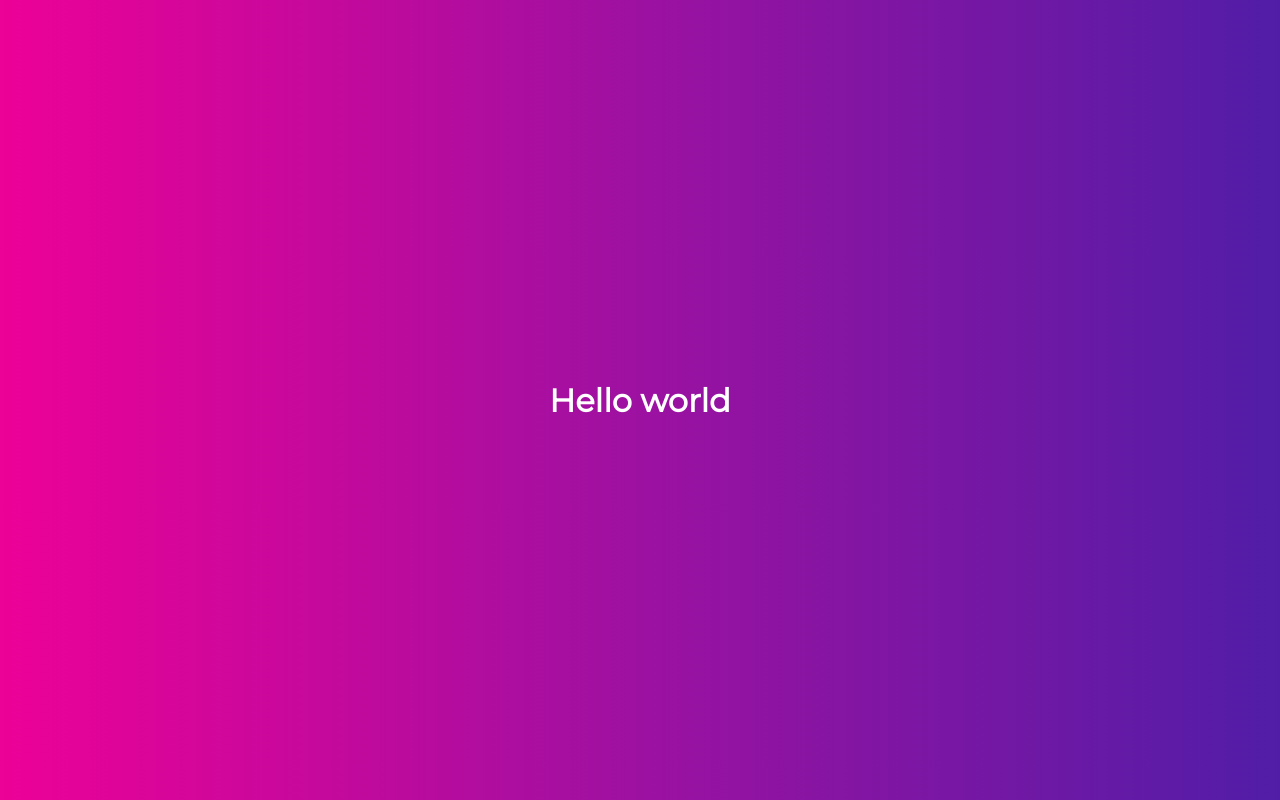
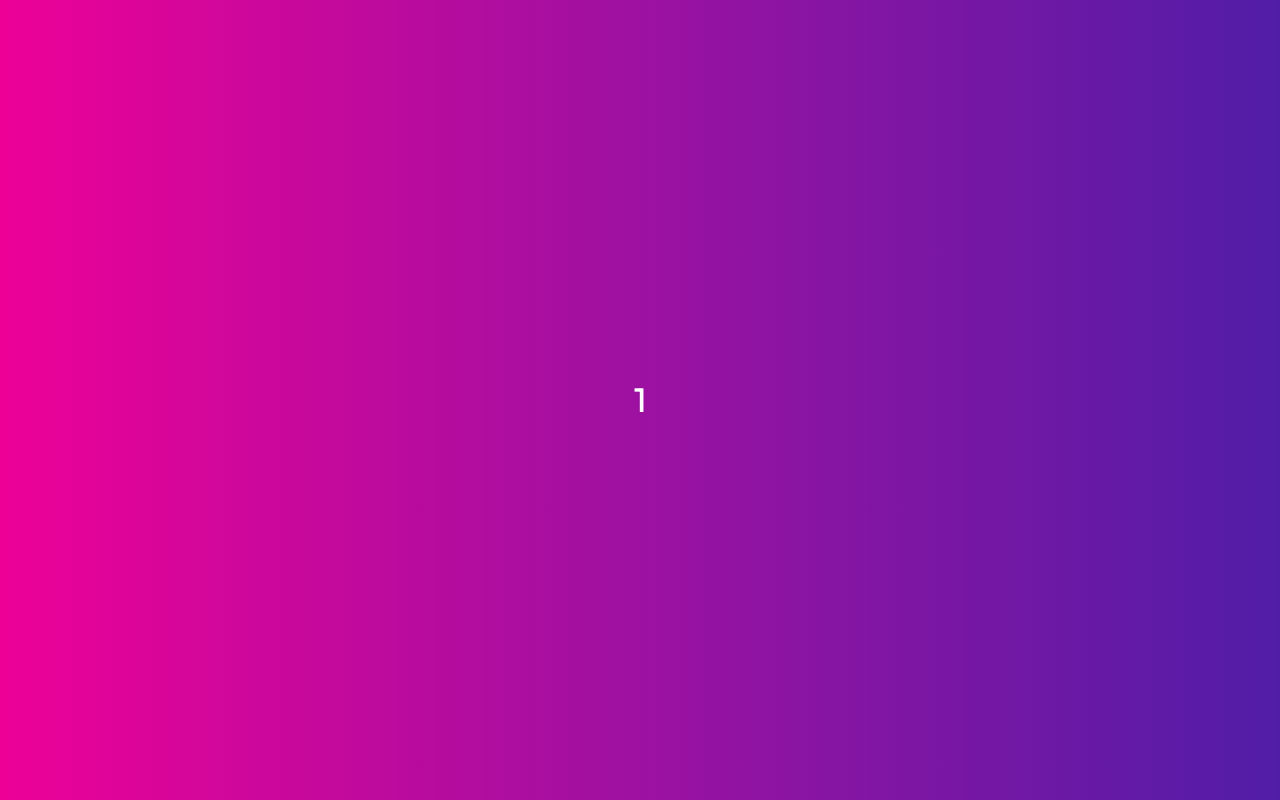
Before and after one commit to BratiPradhan/priceless-games, a React (Create React App) app: page /search/1 in a window 1280 px wide. Built offline with nearby package versions, Linux system fonts and the light colour scheme.

Commit message:
add new route to search

```diff
--- a/package.json
+++ b/package.json
@@ -7,6 +7,7 @@
     "@testing-library/react": "^9.5.0",
     "@testing-library/user-event": "^7.2.1",
     "axios": "^0.19.2",
+    "history": "^4.10.1",
     "react": "^16.13.1",
     "react-dom": "^16.13.1",
     "react-router": "^5.1.2",
--- a/src/App.js
+++ b/src/App.js
@@ -9,7 +9,7 @@ function App() {
       <Route exact path="/">
         <Search />
       </Route>
-      <Route path="/search" component={GameList} />
+      <Route path="/search/:key" component={GameList} />
     </Switch>
   )
 }
--- a/src/components/GamesList.js
+++ b/src/components/GamesList.js
@@ -1,8 +1,9 @@
 import React from 'react'
 
-const GameList = () => {
+const GameList = props => {
+    const {key} = props.match.params
     return(
-        <h1>Hello world</h1>
+        <h1>{key}</h1>
     )
 }
 
--- a/src/components/Search.js
+++ b/src/components/Search.js
@@ -1,4 +1,5 @@
 import React, {Component} from 'react'
+import {Link, Redirect} from 'react-router-dom'
 import SearchList from './SearchList'
 import './Search.css'
 import axios from 'axios';
@@ -8,6 +9,7 @@ class Search extends Component{
   constructor(props){
     super(props);
     this.state = {
+      value: '',
       games: []
     }
   }
@@ -21,22 +23,35 @@ class Search extends Component{
     });
   }
 
+  handleSearch = () => {
+
+  }
+
   render(){
+    const { games } = this.state;
     return(
       <div>
+        <Link to={`/search/${this.state.value}`}>rechercher</Link>
         <input
           type="text"
           placeholder="Look for a game"
           autoComplete="off"
           id="main-search"
           name="search"
+          value={this.state.value}
           onChange={(event) => {
             const input = event.target;
+            this.setState({value : input.value})
             this.getGames(input.value)
+          }}
+          onKeyUp={(e) => {
+            if(e.keyCode === 13){
+              this.handleSearch()
+            }
           }}
         />
 
-        <SearchList games={this.state.games} />
+        <SearchList games={games} />
       </div>
     )
   }
```
